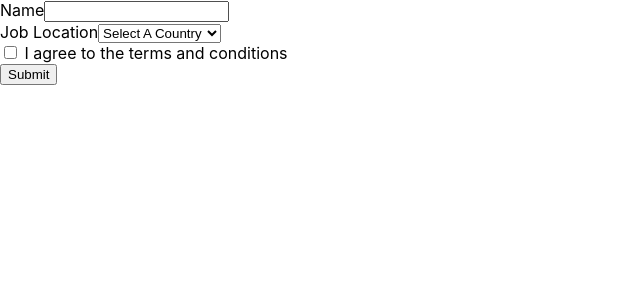
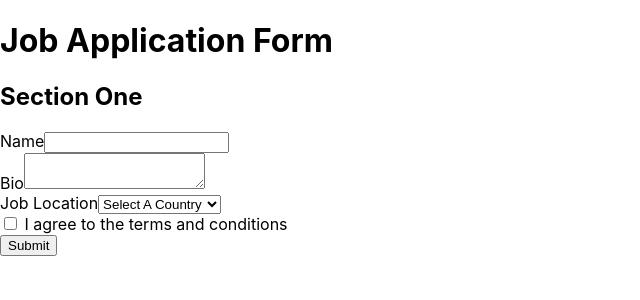
Before and after one commit to caiostarke/react-and-tests, a React (Create React App) app: page / in a window 1280 px wide. Shown: the top 300 px of the page, without its empty margins (0-640 px from the left). Built offline with nearby package versions, Linux system fonts and the light colour scheme.

Commit message:
add getByRole options

```diff
--- a/src/components/application/application.tsx
+++ b/src/components/application/application.tsx
@@ -1,9 +1,16 @@
 export const Application = () => {
   return (
-    <form >
+    < >
+      <h1>Job Application Form</h1>
+      <h2>Section One</h2>
       <div>
         <label htmlFor="name">Name</label>
         <input type="text"  id="name" />
+      </div>
+
+      <div>
+        <label htmlFor="bio">Bio</label>
+        <textarea name="bio" id="bio"></textarea>
       </div>
 
       <div>
@@ -26,7 +33,7 @@
 
       <button> Submit</button>
 
-    </form>
+    </>
   );
 }
 
```
Also changed, not shown: 1 other file (tests, documents, lock files or other folders).
